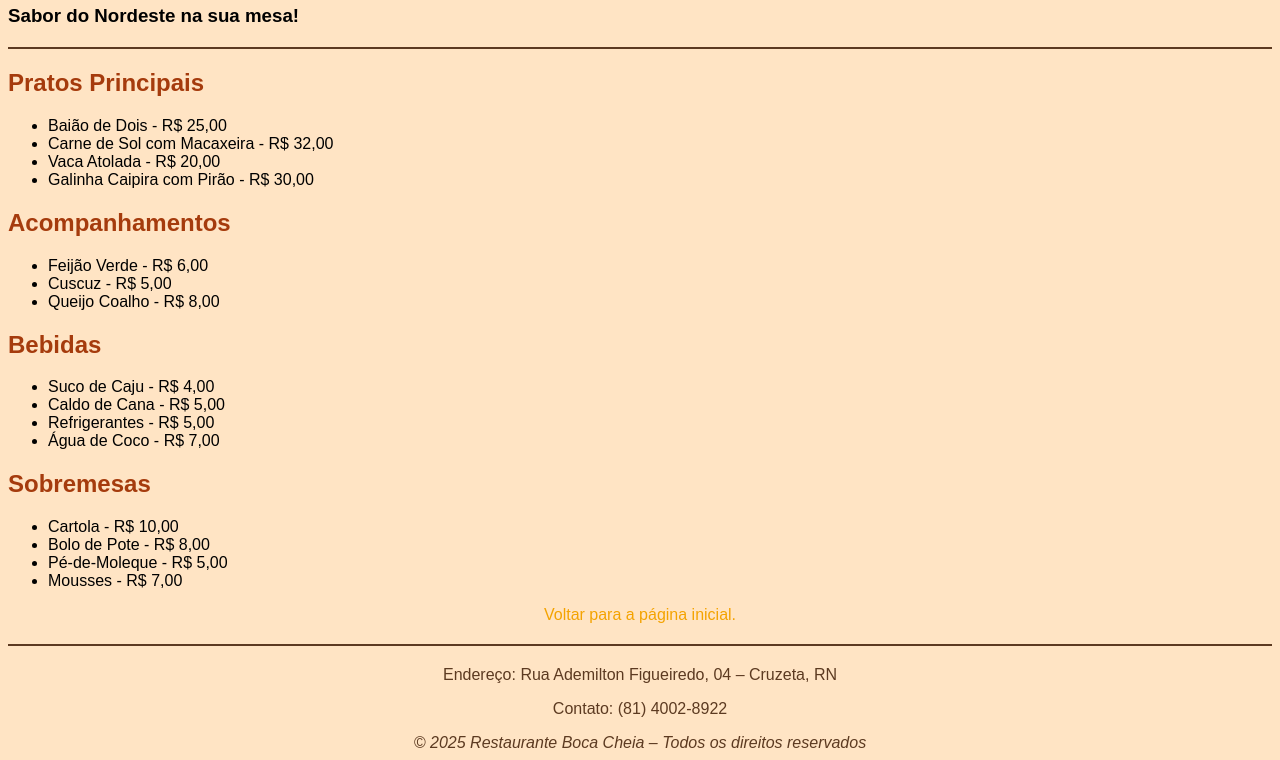
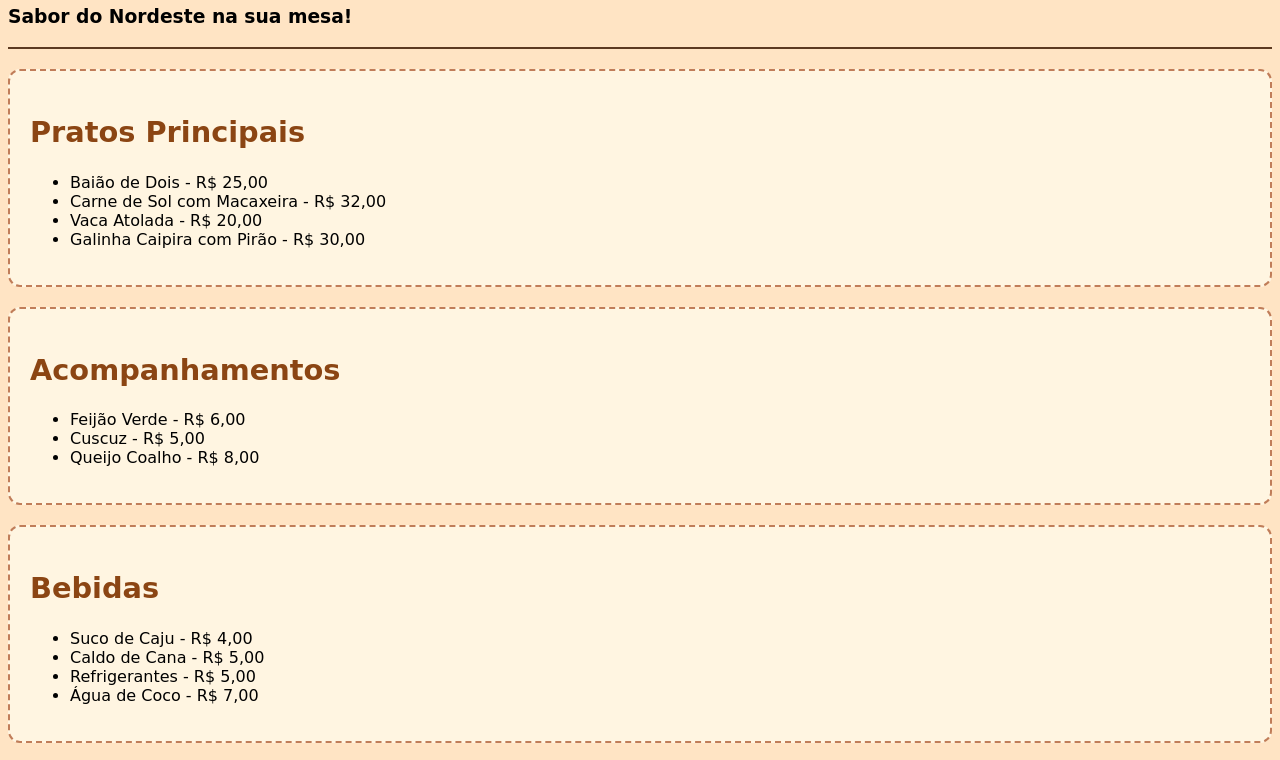
Before and after one commit to AugustoB4/Projeto_AutoriaWeb, a plain HTML site: page menu.html in a window 1280 px wide. Shown: the part 75-835 px from the top of the page. Drawn offline with Linux system fonts and the light colour scheme.

Commit message:
CssUpdate

```diff
--- a/menu.html
+++ b/menu.html
@@ -6,18 +6,26 @@
     <link rel="stylesheet" href="style.css">
     <link rel="shortcut icon" href="favicon.ico">
     <title>Menu</title>
+    <style>
+        .menu {
+            background-color: #FFF5E1;
+            border: 2px dashed #C07D59;
+            border-radius: 12px;
+            padding: 20px;
+            margin: 20px 0;
+        }
+        .menu h2 {
+            font-family: 'Cabin Sketch', cursive;
+            font-size: 1.8rem;
+            color: #8b4513;
+        }
+    </style>
 </head>
 <body>
-
-</body>
-</html>
-<body>
-
     <h1>Restaurante Boca Cheia</h1>
     <h3>Sabor do Nordeste na sua mesa!</h3>
-
     <hr>
-
+    <section class="menu">
         <h2>Pratos Principais</h2>
         <ul>
             <li>Baião de Dois - R$ 25,00</li>
@@ -25,14 +33,16 @@
             <li>Vaca Atolada - R$ 20,00</li>
             <li>Galinha Caipira com Pirão - R$ 30,00</li>
         </ul>
-
+    </section>
+    <section class="menu">
         <h2>Acompanhamentos</h2>
         <ul>
             <li>Feijão Verde - R$ 6,00</li>
             <li>Cuscuz - R$ 5,00</li>
             <li>Queijo Coalho - R$ 8,00</li>
         </ul>
-
+    </section>
+    <section class="menu">
         <h2>Bebidas</h2>
         <ul>
             <li>Suco de Caju - R$ 4,00</li>
@@ -40,7 +50,8 @@
             <li>Refrigerantes - R$ 5,00</li>
             <li>Água de Coco - R$ 7,00</li>
         </ul>
-
+    </section>
+    <section class="menu">
         <h2>Sobremesas</h2>
         <ul>
             <li>Cartola - R$ 10,00</li>
@@ -48,6 +59,7 @@
             <li>Pé-de-Moleque - R$ 5,00</li>
             <li>Mousses - R$ 7,00</li>
         </ul>
+    </section>
     <footer>
         <a href="index.html">Voltar para a página inicial.</a>
     <hr>
--- a/style.css
+++ b/style.css
@@ -8,7 +8,7 @@ body {
     background-attachment: fixed;
     background-position: center;
     background-size: cover;
-    font-family: Arial, sans-serif;
+    font-family: "Cabin Sketch", cursive;
 }
 footer {
     text-align: center;
```
Also changed, not shown: index.html (+1 -1 lines). Lines whose indentation alone changed are shown as unchanged.
